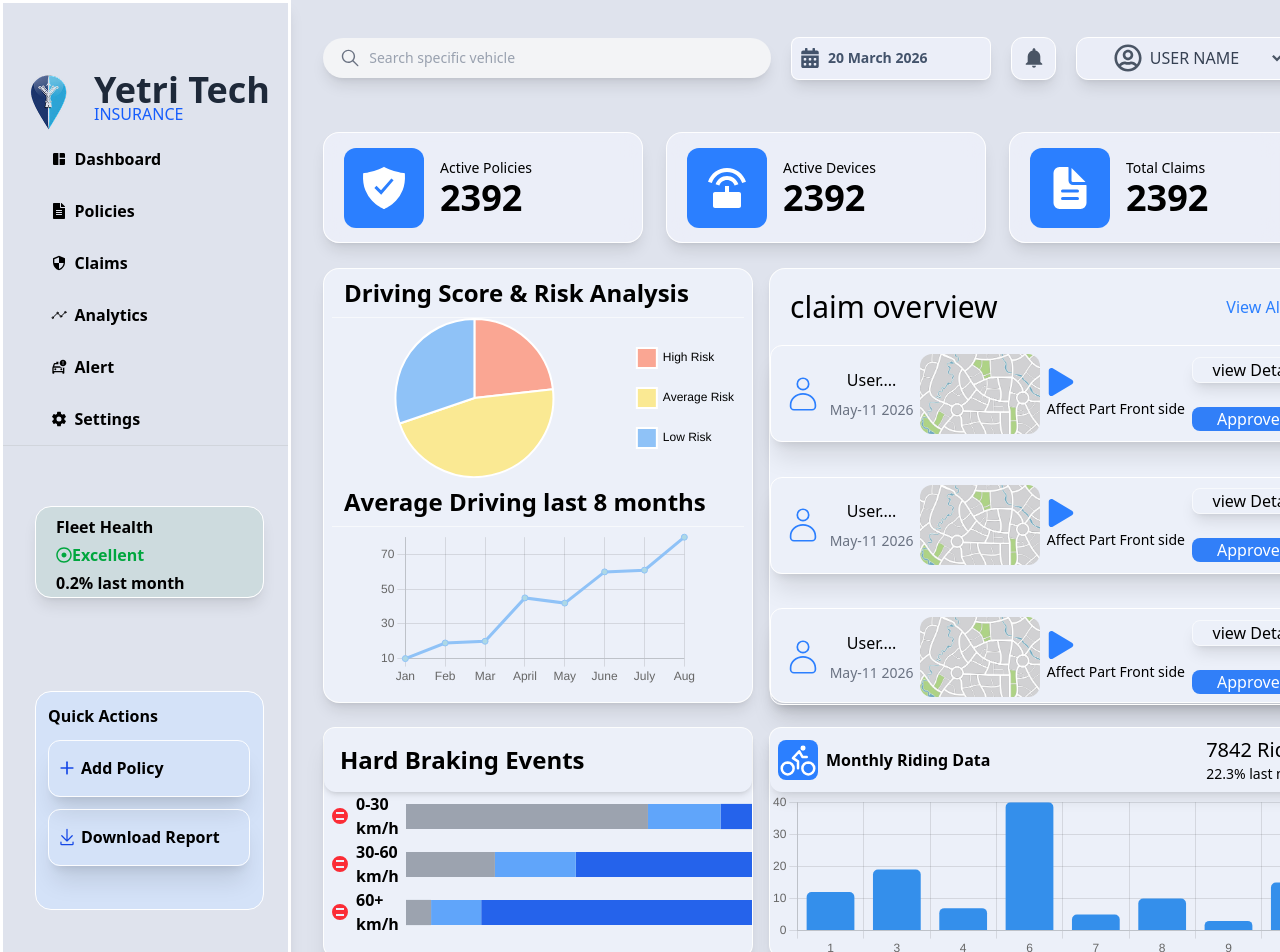
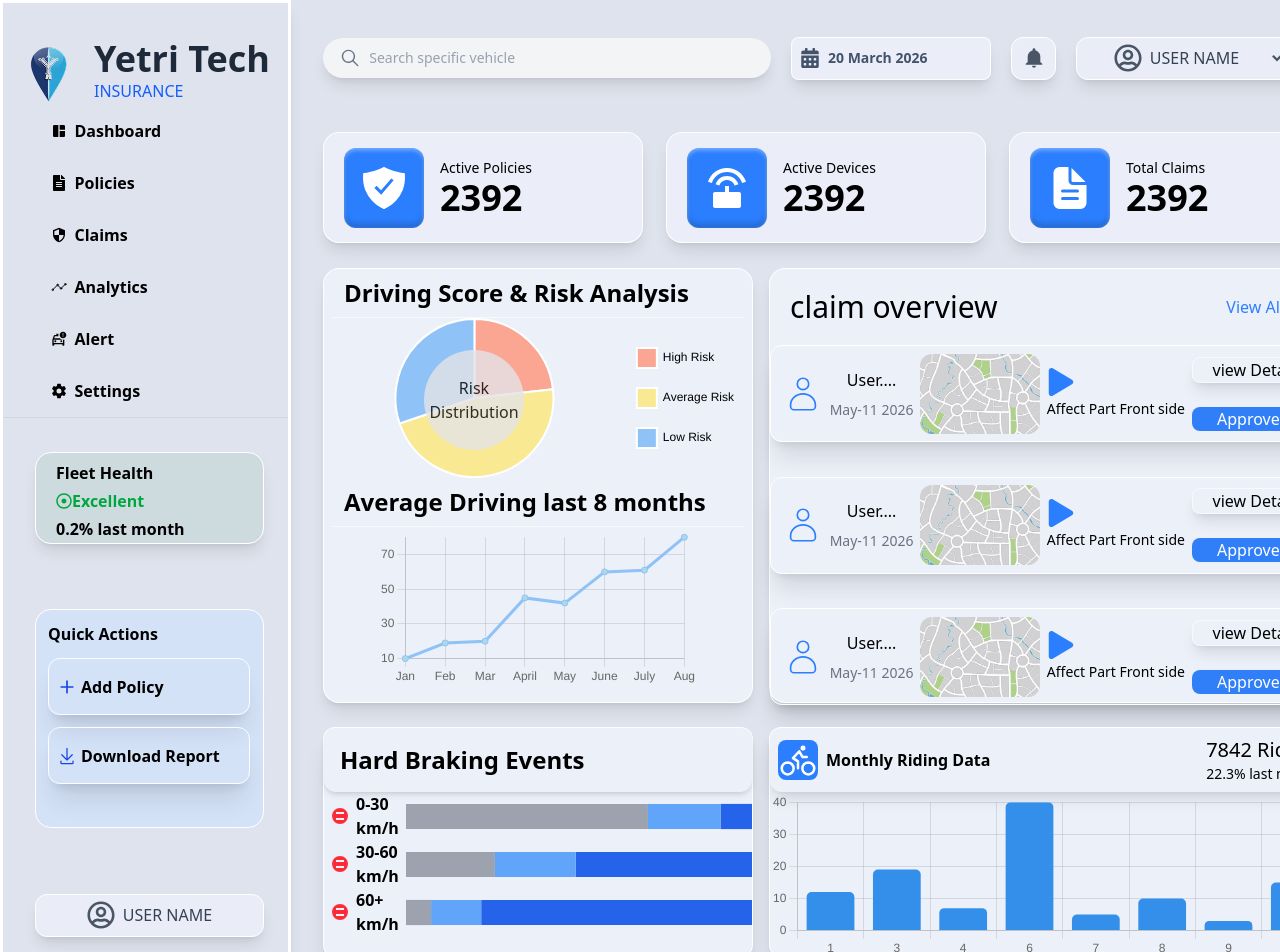
Before and after one commit to blackbuckgroupoftechnology/Ourpage, a Next.js app: page / in a window 1280 px wide. Shown: the top 952 px of the page. Built offline with nearby package versions, Linux system fonts and the light colour scheme.

Commit message:
Improved button designs

```diff
--- a/components/DriverScoreCard.tsx
+++ b/components/DriverScoreCard.tsx
@@ -77,9 +77,14 @@ const DriverScoreCard = () => {
       <div className='px-3 text-2xl py-2 font-semibold border-[#FFFFFF99] border-b '>
         Driving Score & Risk Analysis
       </div>
-      <div className=' flex justify-center w-full h-[160px] '>
-        <Pie options={pieOptions} data={PieData} />
+      <div className='relative'>
+        <div className='absolute top-8 opacity-80 left-23 bg-zinc-200 w-25 h-25 rounded-full flex flex-col justify-center items-center'>
+          <p>Risk</p><p> Distribution</p></div>
+        <div className=' flex justify-center w-full h-[160px] '>
+          <Pie options={pieOptions} data={PieData} />
+        </div>
       </div>
+
       <div className='px-3 text-2xl py-2 font-semibold border-[#FFFFFF99] border-b '>
         Average Driving last 8 months
       </div>
--- a/components/GenTelematics.tsx
+++ b/components/GenTelematics.tsx
@@ -38,7 +38,9 @@ const GenTelematics = () => {
                                    shadow-lg cursor-pointer"
                     >
                         {/* Icon */}
-                        <div className="bg-blue-500 p-4 rounded-xl text-black text-2xl">
+                        <div className="bg-blue-500 p-4 rounded-xl text-black text-2xl
+                        shadow-[inset_0_2px_4px_rgba(255,255,255,0.4),inset_0_-4px_6px_rgba(0,0,0,0.2)]
+                        ">
                             <Icon className='text-white bg-blue-500  w-12 h-12'/>
                         </div>
 
--- a/components/Navbar.tsx
+++ b/components/Navbar.tsx
@@ -15,14 +15,15 @@ const Navbar = () => {
     <nav className="w-[1039px] md:w-full h-[44px] mt-5 flex items-center justify-between">
 
       {/* Search Bar */}
-      <motion.div className="flex items-center shadow-lg gap-2 bg-gray-100 px-4 py-2 rounded-full w-[446px] md:w-112 transition-all duration-300 hover:shadow-md">
+      <div className="flex items-center shadow-lg gap-2 bg-gray-100 px-4 py-2 rounded-full w-[446px] md:w-112 transition-all duration-300 hover:shadow-md
+      shadow-[inset_0_2px_4px_rgba(0,0,0,0.2)]">
         <IoIosSearch className="text-gray-500 w-6 h-6" />
         <input
           type="text"
           placeholder="Search specific vehicle"
           className="bg-transparent outline-none w-full text-gray-700 placeholder-gray-400 text-sm"
         />
-      </motion.div>
+      </div>
 
       <motion.div className=" w-[200px] h-[43px] border  border-[#FFFFFFE8] flex items-center gap-2 bg-[#EEF1FACC] text-white font-semibold px-2 py-1 rounded-lg shadow-lg cursor-pointer ">
         <FaCalendarAlt className="w-5 h-5 text-[#43536B] " />
--- a/components/SideNav.tsx
+++ b/components/SideNav.tsx
@@ -16,6 +16,8 @@ import Image from 'next/image';
 import yetriLogo from "@/public/yetriLogo.png";
 
 import { FaRegDotCircle } from "react-icons/fa";
+
+import { FaRegUserCircle } from "react-icons/fa";
 
 const itemList = [
   { image: MdSpaceDashboard, title: "Dashboard" },
@@ -37,7 +39,7 @@ const SideNav = () => {
       <div className='w-full border-b border-gray-300 '>
         <div className="flex items-center gap-0 cursor-pointer">
           <Image src={yetriLogo} alt="YetriTechLogo" className="w-[91px] h-[69px]  object-contain" />
-          <div>
+          <div className='flex flex-col justify-center gap-2'>
             <h1 className="text-4xl text-blue-500 font-semibold text-gray-800 size-[32px] w-full">Yetri Tech</h1>
             <h1 className='text-blue-600'>INSURANCE</h1>
           </div>
@@ -47,7 +49,15 @@ const SideNav = () => {
             itemList.map((item, index) => {
               const Icon = item.image;
               return (
-              <div key={index} className='flex w-[238px] h-[52px] text-black font-semibold rounded-3xl items-center gap-2 px-6 hover:bg-[#317FF8] hover:text-white cursor-pointer'>
+                <div
+                  key={index}
+                  className="flex w-[238px] h-[52px] items-center gap-2 px-6
+  text-black font-semibold rounded-3xl cursor-pointer
+  hover:bg-[#317FF8] hover:text-white
+  hover:shadow-[0_10px_20px_rgba(0,0,0,0.25),inset_0_2px_4px_rgba(255,255,255,0.4),inset_0_-4px_6px_rgba(0,0,0,0.2)]
+  hover:-translate-y-1 hover:scale-[1.02]
+  transition-all duration-300"
+                >
                   <Icon className="" />
                   <span>{item.title}</span>
                 </div>
@@ -78,6 +88,12 @@ const SideNav = () => {
           })
         }
       </div>
+      <div className="m-8 px-2 w-[229px] h-[43px] shadow-lg  border border-white rounded-xl bg-[#EEF1FACC] flex  justify-center items-center gap-6 hover:cursor-pointer">
+        <div className="flex items-center gap-2 cursor-pointer hover:underline">
+          <FaRegUserCircle className="w-7 h-7 text-gray-600" />
+          <div className="font-medium text-gray-700">USER NAME</div>
+        </div>
+      </div>
     </div>
   );
 };
```
Lines whose indentation alone changed are shown as unchanged.
